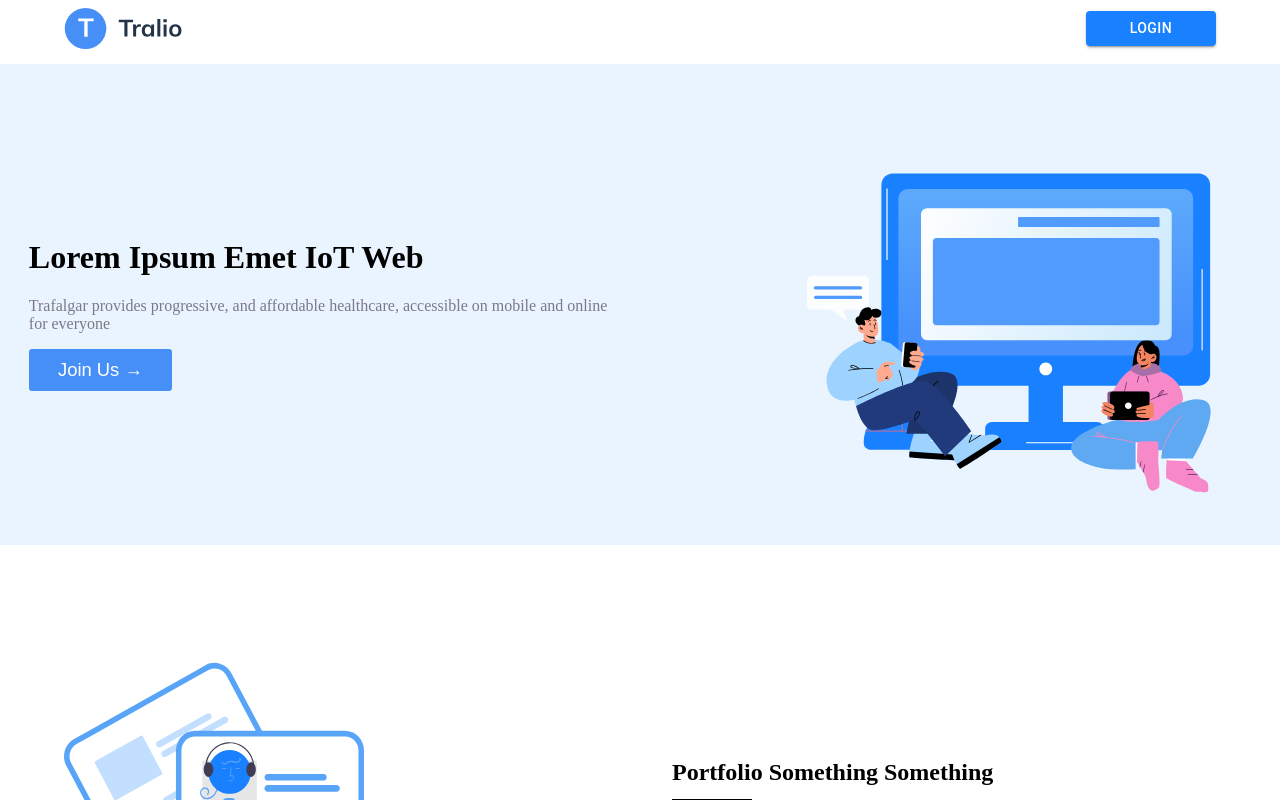
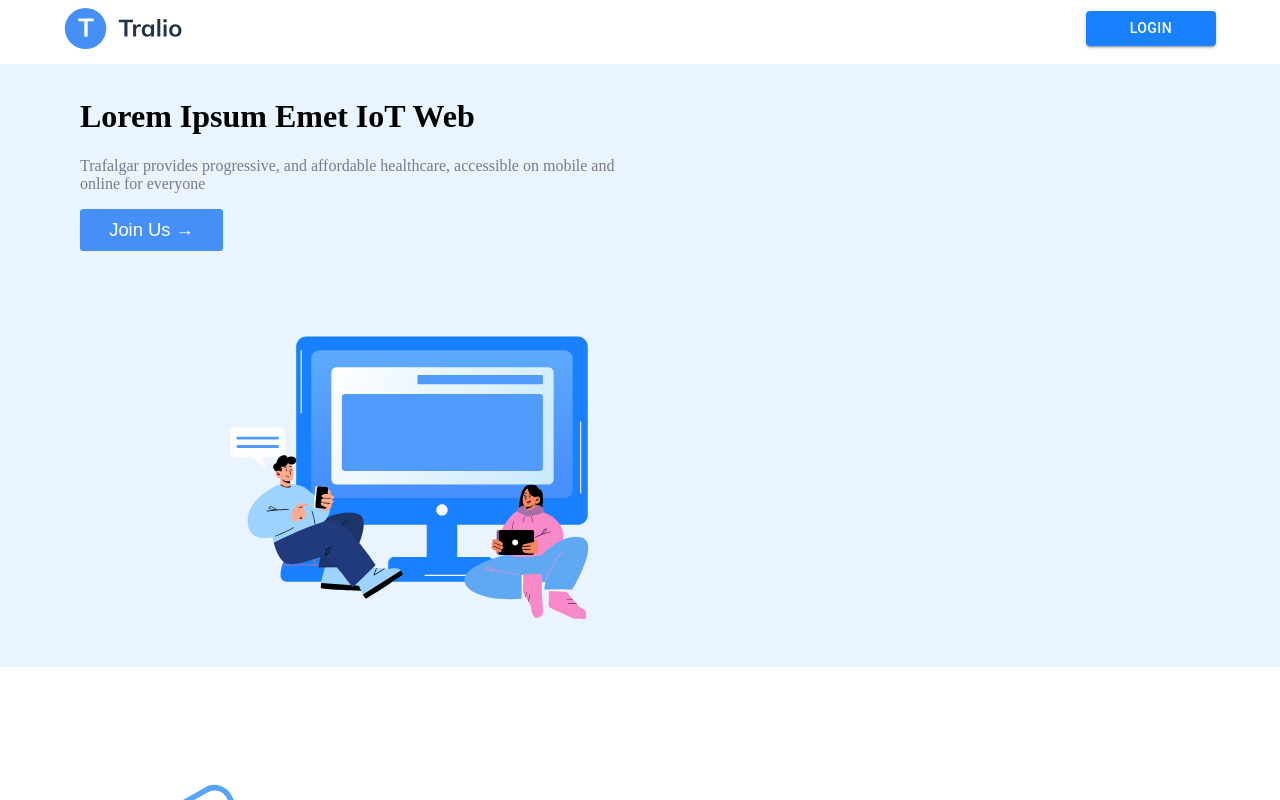
Before and after one commit to iot-lab-kiit/tralio-frontend, a Next.js app: page / in a window 1280 px wide. Shown: the top 800 px of the page. Built offline with nearby package versions, Linux system fonts and the light colour scheme.

Commit message:
Fixed the gap

```diff
--- a/components/LandingPage/TopLandingScreen.jsx
+++ b/components/LandingPage/TopLandingScreen.jsx
@@ -7,7 +7,7 @@ import SignUp from "../../container/SignUp/SignUp";
 import ForgotPassword from "../../container/ForgotPassword/ForgotPassword";
 import styles from './TopLandingScreen.module.css'
 
-import Box from "@mui/material/Box";
+import{ Box , Container}from "@mui/material";
 import Dialog from "@mui/material/Dialog";
 import { createStyles, makeStyles } from "@mui/styles";
 
@@ -33,7 +33,8 @@ function TopLandingScreen() {
      setPop(false);
    };
   return (
-    <div className={styles.bg}>
+    <div className={styles.bg_color}>
+    <Container className={styles.bg}>
       <div className={styles.leftText}>
         <div>
           <h1 className={styles.heading}>Lorem Ipsum Emet IoT Web</h1>
@@ -59,28 +60,8 @@ function TopLandingScreen() {
       <div className={styles.imgSize}>
         <Image src={SideImage} alt="Pic" width={650} height={650} />
       </div>
-    </div>
-    // <div className={styles.bg}>
-    //     <div className={styles.container}>
-    //         <div className={styles.box1}>
-    //             <div className={styles.heading}>
-    //                 Lorem Ipsum Emet IoT Web
-    //             </div>
-    //             <div className={styles.descMain}>
-    //                 <p className={styles.desc}>
-    //                     Trafalgar provides progressive, and affordable
-    //                     healthcare, accessible on mobile and online
-    //                     for everyone
-    //                 </p>
-    //             </div>
-    //             <button href="#" className={styles.bt}>Join Us &rarr;</button>
-    //         </div>
-
-    // <div className={styles.box2}>
-    //     <Image src={SideImage} alt="Pic" className={styles.imgSize} />
-    // </div>
-    //     </div>
-    // </div>
+      </Container>
+      </div>
   );
 }
 const Pop = () => {
--- a/components/LandingPage/TopLandingScreen.module.css
+++ b/components/LandingPage/TopLandingScreen.module.css
@@ -1,7 +1,8 @@
-
+.bg_color{
+    background-color: #e9f4ff;
+}
 .bg {
   margin: 0 auto;
-  background-color: #e9f4ff;
   padding: 0.8rem;
   display: flex;
   align-items: center;
```
